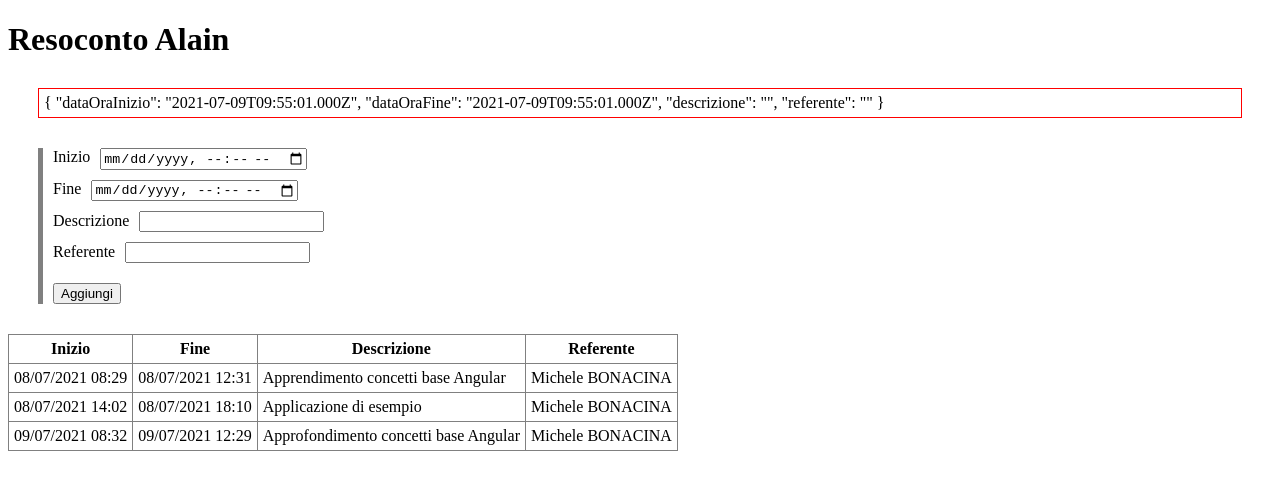
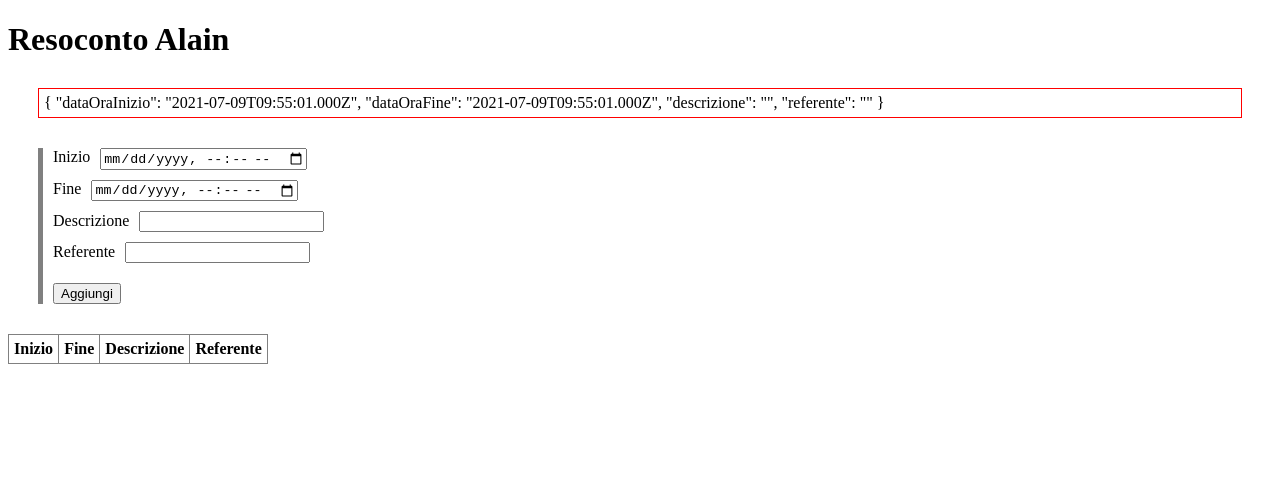
Before and after one commit to Smallpeeps/Prove, an Angular app: page / in a window 1280 px wide. Shown: the top 490 px of the page. Built offline with nearby package versions, Linux system fonts and the light colour scheme.

Commit message:
spostato elenco attività nel service

```diff
--- a/src/app/attivita-elenco/attivita-elenco.component.ts
+++ b/src/app/attivita-elenco/attivita-elenco.component.ts
@@ -11,28 +11,5 @@ export class AttivitaElencoComponent implements OnInit {
 
   constructor() {}
 
-  ngOnInit(): void {
-    // carica l'elenco delle attività
-    // TODO: questo elenco è fittizio, solo per test!!
-    this.elencoAttivita = [
-      {
-        dataOraInizio: new Date(2021, 6, 8, 8, 29, 0),
-        dataOraFine: new Date(2021, 6, 8, 12, 31, 0),
-        descrizione: 'Apprendimento concetti base Angular',
-        referente: 'Michele BONACINA',
-      },
-      {
-        dataOraInizio: new Date(2021, 6, 8, 14, 2, 0),
-        dataOraFine: new Date(2021, 6, 8, 18, 10, 0),
-        descrizione: 'Applicazione di esempio',
-        referente: 'Michele BONACINA',
-      },
-      {
-        dataOraInizio: new Date(2021, 6, 9, 8, 32, 0),
-        dataOraFine: new Date(2021, 6, 9, 12, 29, 0),
-        descrizione: 'Approfondimento concetti base Angular',
-        referente: 'Michele BONACINA',
-      },
-    ];
-  }
+  ngOnInit(): void {}
 }
```
Also changed, not shown: src/app/attivita.service.ts (+27 -2 lines).
